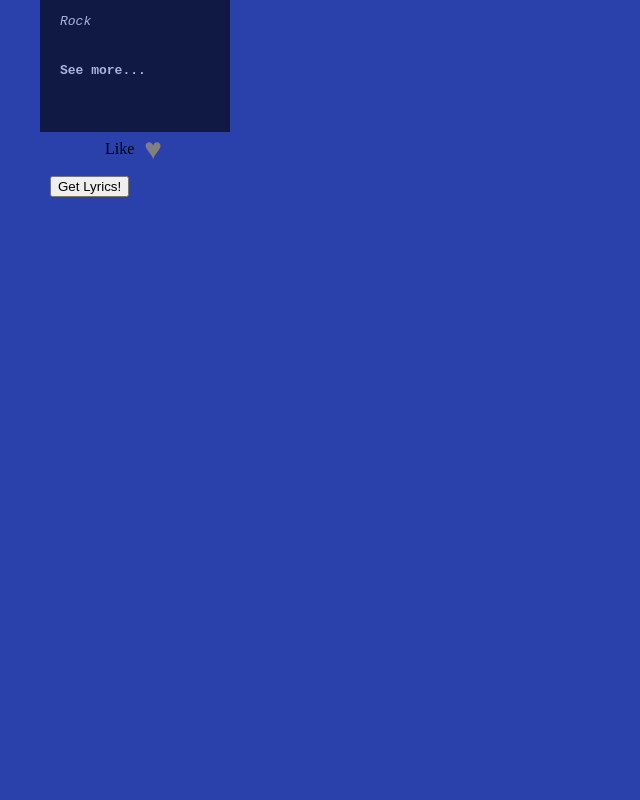
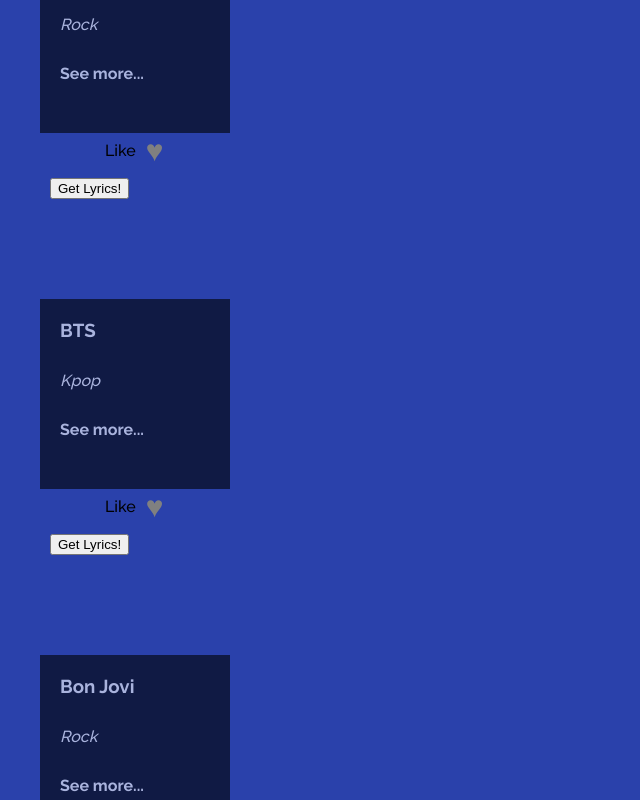
Before and after one commit to Rachiey/react-music-app, a React app: page /artists in a window 1280 px wide. Shown: the part 540-1340 px from the top of the page, without its empty margins (0-640 px from the left). Before the commit the page ends 800 px from the top, so only its background shows below. Built offline with nearby package versions, Linux system fonts and the light colour scheme.

Commit message:
added more artists

```diff
--- a/src/components/Card/style.css
+++ b/src/components/Card/style.css
@@ -1,3 +1,5 @@
+@import url('https://fonts.googleapis.com/css2?family=Raleway:wght@700&display=swap');
+
 .card {
     height: 150px;
     width: 150px;
@@ -8,6 +10,7 @@
     font-family: monospace;
     display: grid;
     margin-top: 100px;
+    font-family: 'Raleway', sans-serif;
 }
 
 
--- a/src/components/LikeButton/style.css
+++ b/src/components/LikeButton/style.css
@@ -1,9 +1,12 @@
+@import url('https://fonts.googleapis.com/css2?family=Raleway:wght@700&display=swap');
+
 .like {
     display: flex;
     cursor:pointer;
     align-items: center;
     margin-left: 65px;
-    position:relative
+    position:relative;
+    font-family: 'Raleway', sans-serif;
 }
 
 p {
--- a/src/components/Lyrics/index.jsx
+++ b/src/components/Lyrics/index.jsx
@@ -1,5 +1,6 @@
 import React, { useEffect } from 'react';
 import axios from 'axios';
+import './style.css';
 // import { artists } from '../Artists'
 
 export const Lyrics= ({ close, artistName, songTitle }) => {
@@ -26,7 +27,7 @@
 
 return (
     <>
-    <span onClick={close} style={{cursor: "pointer"}}>x</span>
+    <span onClick={close} style={{cursor: "pointer"}}>Hide Lyrics</span>
     { lyrics ?
         <>
         <p>{lyrics}</p>
--- a/src/pages/Artists/index.jsx
+++ b/src/pages/Artists/index.jsx
@@ -6,7 +6,11 @@
 
 const artists = [
     { artistName: 'ABBA', musicType: 'Pop',  intro: 'ABBA are a Swedish pop group formed in Stockholm in 1972.', songTitle: 'mamma-mia', showLyrics: false },
-    { artistName: 'Queen', musicType: 'Rock', intro: 'Queen are a British rock band formed in London in 1970.', songTitle: 'bohemian-rhapsody', showLyrics: false }
+    { artistName: 'Queen', musicType: 'Rock', intro: 'Queen are a British rock band formed in London in 1970.', songTitle: 'bohemian-rhapsody', showLyrics: false },
+    { artistName: 'BTS', musicType: 'Kpop',  intro: 'BTS also known as the Bangtan Boys, is a South Korean boy band that was formed in 2010 and debuted in 2013 under Big Hit Entertainment.', songTitle: 'dynamite', showLyrics: false },
+    { artistName: 'Bon Jovi', musicType: 'Rock', intro: 'Bon Jovi is an American rock band formed in 1983 in Sayreville, New Jersey.', songTitle: 'always', showLyrics: false },
+    { artistName: 'Lauv', musicType: 'Pop',  intro: 'Ari Staprans Leff (born August 8, 1994), known professionally as Lauv is an American singer, songwriter, and record producer.', songTitle: 'i-like-me-better', showLyrics: false },
+    { artistName: 'Linkin Park', musicType: 'Rock', intro: 'Linkin Park is an American rock band from Agoura Hills, California.', songTitle: 'numb', showLyrics: false },
 ]
 
 
@@ -20,7 +24,7 @@
             <>
             <Card key ={i} artistName={p.artistName} musicType={p.musicType} intro ={p.intro}/>
             <LikeButton />
-            <div aria-label='lyrics' style={{margin: "10px", color: "pink"}}>
+            <div aria-label='lyrics' style={{margin: "10px", color: "#1ED761", whiteSpace: "pre-wrap"}}>
           { showLyrics ? <Lyrics close={toggleLyrics} artistName={p.artistName} songTitle={p.songTitle}/> : <button onClick={toggleLyrics}>Get Lyrics!</button>}
           </div>
             </>
```
Also changed, not shown: src/components/Lyrics/style.css (added).
